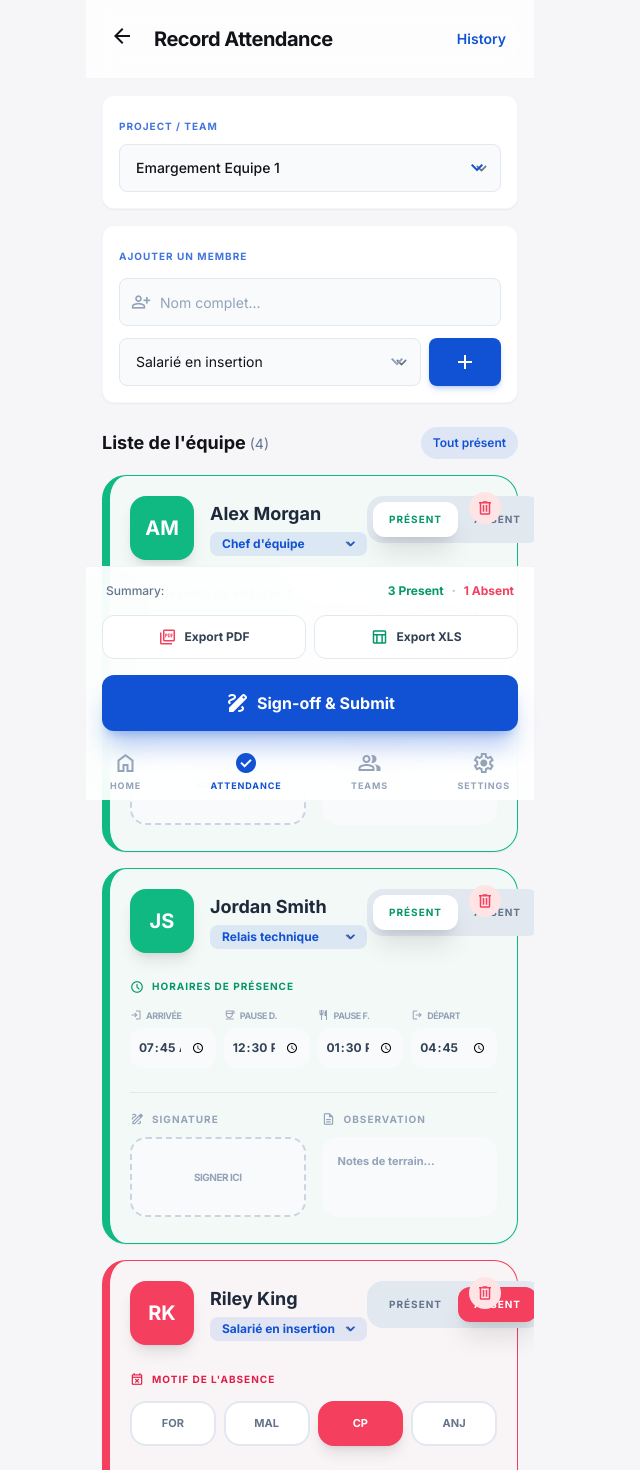
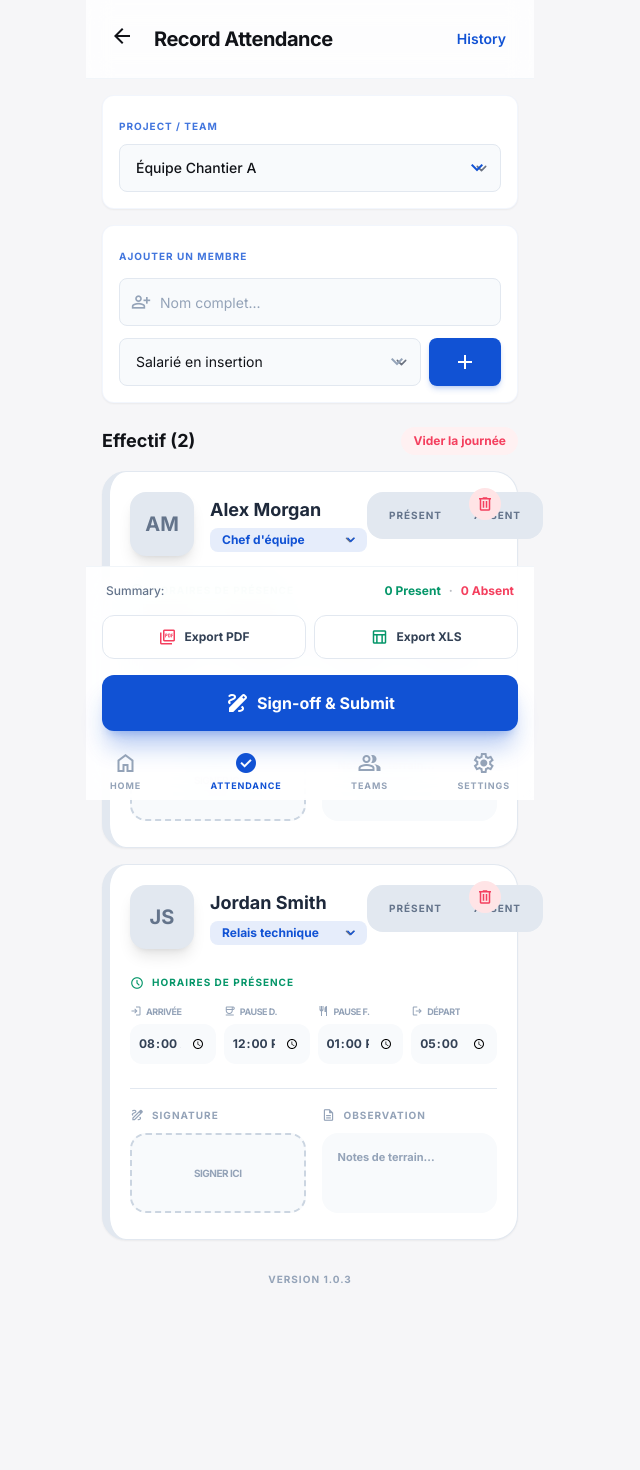
Before and after one commit to massiyousfi23-source/Emargement-, a React (Vite) app: page / in a window 1280 px wide. Shown: the top 1470 px of the page, without its empty margins (330-970 px from the left). Built offline with nearby package versions, Linux system fonts and the light colour scheme.

Commit message:
Update App.tsx

```diff
--- a/App.tsx
+++ b/App.tsx
@@ -7,44 +7,44 @@ import MemberCard from './components/MemberCard';
 import ProjectSection from './components/ProjectSection';
 import AddMemberSection from './components/AddMemberSection';
 
-// Dynamic imports for export libraries
+// Importations dynamiques pour les exports
 const getJsPDF = () => import('https://esm.sh/jspdf').then(m => m.jsPDF);
 const getAutoTable = () => import('https://esm.sh/jspdf-autotable').then(m => m.default);
 const getXLSX = () => import('https://esm.sh/xlsx').then(m => m);
 
+const APP_VERSION = "1.0.3"; // On change le numéro pour être sûr de voir la mise à jour
+
 const INITIAL_MEMBERS: Member[] = [
-  { id: '1', name: 'Alex Morgan', role: 'Chef d\'équipe', status: AttendanceStatus.PRESENT, arrivalTime: '08:00', breakStart: '12:00', breakEnd: '13:00', departureTime: '17:00' },
-  { id: '2', name: 'Jordan Smith', role: 'Relais technique', status: AttendanceStatus.PRESENT, arrivalTime: '07:45', breakStart: '12:30', breakEnd: '13:30', departureTime: '16:45' },
-  { id: '3', name: 'Riley King', role: 'Salarié en insertion', status: AttendanceStatus.ABSENT, absenceReason: AbsenceReason.CP },
-  { id: '4', name: 'Taylor Hughes', role: 'Cariste', status: AttendanceStatus.PRESENT, arrivalTime: '08:15', breakStart: '12:00', breakEnd: '13:00', departureTime: '17:15' },
+  { id: '1', name: 'Alex Morgan', role: 'Chef d\'équipe', status: AttendanceStatus.UNMARKED },
+  { id: '2', name: 'Jordan Smith', role: 'Relais technique', status: AttendanceStatus.UNMARKED },
 ];
 
 const PROJECTS: Project[] = [
-  { id: 'p1', name: 'Emargement Equipe 1' },
-  { id: 'p2', name: 'Riverside Residential Complex' },
-  { id: 'p3', name: 'Urban Logistics Hub' },
+  { id: 'p1', name: 'Équipe Chantier A' },
+  { id: 'p2', name: 'Équipe Chantier B' },
 ];
 
 const App: React.FC = () => {
-  const [members, setMembers] = useState<Member[]>(INITIAL_MEMBERS);
-  const [selectedProjectId, setSelectedProjectId] = useState(PROJECTS[0].id);
+  // On récupère ce qu'on a enregistré la dernière fois
+  const [members, setMembers] = useState<Member[]>(() => {
+    const saved = localStorage.getItem('site_attendance_members');
+    return saved ? JSON.parse(saved) : INITIAL_MEMBERS;
+  });
+
+  const [selectedProjectId, setSelectedProjectId] = useState(() => {
+    return localStorage.getItem('site_attendance_project') || PROJECTS[0].id;
+  });
+
   const [activeTab, setActiveTab] = useState<NavTab>('attendance');
-  const [isOnline, setIsOnline] = useState(navigator.onLine);
+
+  // Dès qu'on change un truc, on enregistre dans la mémoire du téléphone
+  useEffect(() => {
+    localStorage.setItem('site_attendance_members', JSON.stringify(members));
+  }, [members]);
 
   useEffect(() => {
-    const handleOnline = () => setIsOnline(true);
-    const handleOffline = () => setIsOnline(false);
-    window.addEventListener('online', handleOnline);
-    window.addEventListener('offline', handleOffline);
-    return () => {
-      window.removeEventListener('online', handleOnline);
-      window.removeEventListener('offline', handleOffline);
-    };
-  }, []);
-
-  const selectedProject = useMemo(() =>
-    PROJECTS.find(p => p.id === selectedProjectId)?.name || 'Projet Inconnu',
-  [selectedProjectId]);
+    localStorage.setItem('site_attendance_project', selectedProjectId);
+  }, [selectedProjectId]);
 
   const counts = useMemo(() => {
     return members.reduce(
@@ -78,23 +78,9 @@ const App: React.FC = () => {
   }, []);
 
   const deleteMember = useCallback((id: string) => {
-    if (window.confirm('Voulez-vous vraiment supprimer ce profil ?')) {
+    if (window.confirm('Supprimer définitivement ce salarié ?')) {
       setMembers((prev) => prev.filter((m) => m.id !== id));
     }
-  }, []);
-
-  const markAllPresent = useCallback(() => {
-    setMembers((prev) =>
-      prev.map((m) => ({
-        ...m,
-        status: AttendanceStatus.PRESENT,
-        absenceReason: undefined,
-        arrivalTime: m.arrivalTime || '08:00',
-        breakStart: m.breakStart || '12:00',
-        breakEnd: m.breakEnd || '13:00',
-        departureTime: m.departureTime || '17:00'
-      }))
-    );
   }, []);
 
   const addNewMember = useCallback((name: string, role: string) => {
@@ -112,35 +98,46 @@ const App: React.FC = () => {
     setMembers((prev) => [newMember, ...prev]);
   }, []);
 
+  const resetToday = useCallback(() => {
+    if (window.confirm('Vider les présences et les signatures d\'aujourd\'hui ?')) {
+      setMembers(prev => prev.map(m => ({
+        ...m,
+        status: AttendanceStatus.UNMARKED,
+        signature: undefined,
+        comment: '',
+        absenceReason: undefined
+      })));
+    }
+  }, []);
+
   const exportPDF = async () => {
     const jsPDF = await getJsPDF();
     const autoTable = await getAutoTable();
     const doc = new jsPDF();
     const dateStr = new Date().toLocaleDateString();
+    const projName = PROJECTS.find(p => p.id === selectedProjectId)?.name || 'Chantier';
 
     doc.setFontSize(18);
-    doc.text(`Rapport de Présence - ${selectedProject}`, 14, 20);
+    doc.text(`Émargement - ${projName}`, 14, 20);
     doc.setFontSize(11);
-    doc.text(`Date: ${dateStr}`, 14, 30);
+    doc.text(`Date : ${dateStr}`, 14, 30);
 
     const tableData = members.map(m => [
       m.name,
       m.role,
       m.status,
-      m.absenceReason || '-',
       m.arrivalTime || '-',
       m.departureTime || '-',
-      m.signature ? 'Signé' : 'Non signé',
-      m.comment || ''
+      m.signature ? 'Signé' : 'Non'
     ]);
 
     autoTable(doc, {
       startY: 40,
-      head: [['Nom', 'Rôle', 'Statut', 'Motif', 'Arrivée', 'Départ', 'Sign', 'Commentaire']],
+      head: [['Nom', 'Rôle', 'Statut', 'Arrivée', 'Départ', 'Signature']],
       body: tableData,
     });
 
-    doc.save(`Presence_${selectedProject.replace(/\s+/g, '_')}_${dateStr}.pdf`);
+    doc.save(`Emargement_${dateStr}.pdf`);
   };
 
   const exportExcel = async () => {
@@ -149,37 +146,22 @@ const App: React.FC = () => {
 
     const data = members.map(m => ({
       'Nom': m.name,
-      'Rôle': m.role,
       'Statut': m.status,
-      'Motif Absence': m.absenceReason || '-',
       'Arrivée': m.arrivalTime || '-',
-      'Pause Début': m.breakStart || '-',
-      'Pause Fin': m.breakEnd || '-',
-      'Départ': m.departureTime || '-',
-      'Signé': m.signature ? 'Oui' : 'Non',
-      'Commentaire': m.comment || ''
+      'Départ': m.departureTime || '-'
     }));
 
     const worksheet = XLSX.utils.json_to_sheet(data);
     const workbook = XLSX.utils.book_new();
     XLSX.utils.book_append_sheet(workbook, worksheet, 'Présences');
-
-    XLSX.writeFile(workbook, `Presence_${selectedProject.replace(/\s+/g, '_')}_${dateStr}.xlsx`);
+    XLSX.writeFile(workbook, `Pointage_${dateStr}.xlsx`);
   };
 
   return (
-    <div className="flex flex-col min-h-screen max-w-md mx-auto bg-background-light dark:bg-background-dark overflow-x-hidden pb-10">
+    <div className="flex flex-col min-h-screen max-w-md mx-auto bg-background-light dark:bg-background-dark pb-32">
       <Header />
 
-      <main className="flex-1 pb-64 pt-4">
-        {/* Indicateur de statut hors-ligne pour mobile */}
-        {!isOnline && (
-          <div className="mx-4 mb-4 bg-orange-100 dark:bg-orange-900/30 text-orange-700 dark:text-orange-300 p-2 rounded-lg flex items-center justify-center gap-2 text-xs font-bold animate-pulse">
-            <span className="material-symbols-outlined text-sm">cloud_off</span>
-            Mode hors-ligne activé
-          </div>
-        )}
-
+      <main className="flex-1 pt-4">
         <ProjectSection
           projects={PROJECTS}
           selectedId={selectedProjectId}
@@ -189,17 +171,9 @@ const App: React.FC = () => {
         <AddMemberSection onAdd={addNewMember} />
 
         <div className="px-4 py-4 flex items-center justify-between">
-          <h2 className="text-lg font-bold dark:text-white">
-            Liste de l'équipe
-            <span className="text-sm font-normal text-slate-500 ml-1">
-              ({members.length})
-            </span>
-          </h2>
-          <button
-            onClick={markAllPresent}
-            className="text-xs font-semibold text-primary bg-primary/10 px-3 py-2 rounded-full hover:bg-primary/20 transition-all active:scale-95"
-          >
-            Tout présent
+          <h2 className="text-lg font-bold dark:text-white">Effectif ({members.length})</h2>
+          <button onClick={resetToday} className="text-xs text-rose-500 font-bold bg-rose-50 px-3 py-1.5 rounded-full">
+            Vider la journée
           </button>
         </div>
 
@@ -214,6 +188,12 @@ const App: React.FC = () => {
             />
           ))}
         </section>
+
+        <div className="mt-8 text-center pb-10">
+          <p className="text-[10px] text-slate-400 font-bold uppercase tracking-widest">
+            Version {APP_VERSION}
+          </p>
+        </div>
       </main>
 
       <Footer
```
